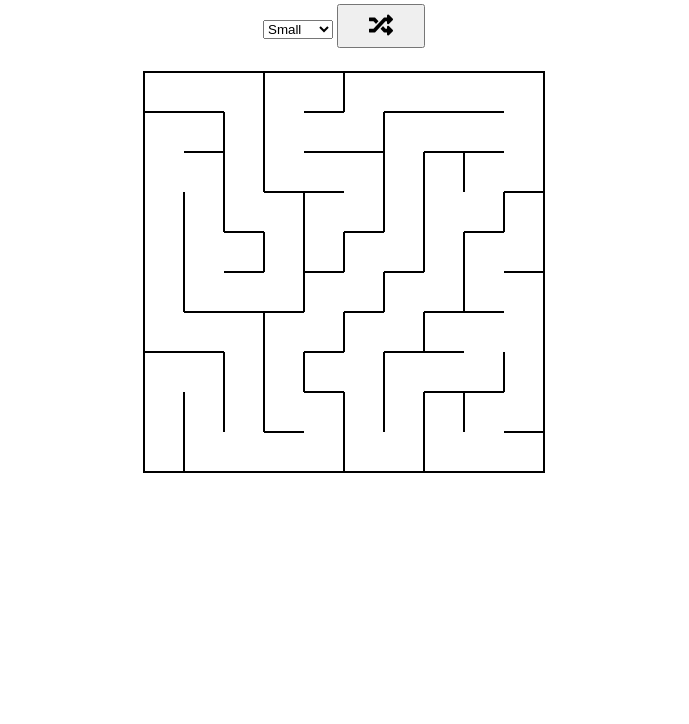
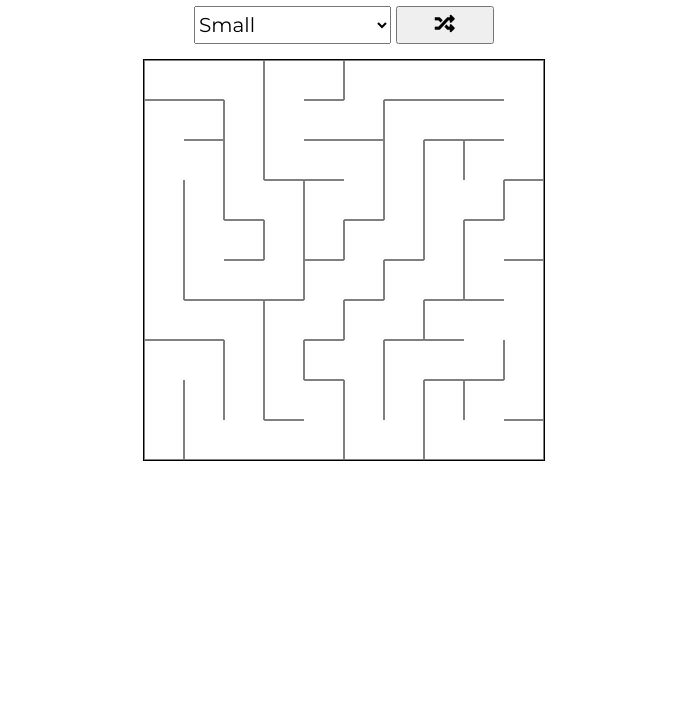
Before and after one commit to jayH4487/maze-generator, a plain HTML site: page index.html in a window 1280 px wide. Shown: the part 76-800 px from the top of the page, without its empty margins (296-985 px from the left). Drawn offline with Linux system fonts and the light colour scheme.

Commit message:
style controls

```diff
--- a/index.html
+++ b/index.html
@@ -5,13 +5,14 @@
     <meta name="viewport" content="width=device-width, initial-scale=1.0">
     <title>Document</title>
     <link rel="stylesheet" href="styles.css"/>
+    <link href="https://fonts.googleapis.com/css2?family=Montserrat:wght@400;700&display=swap" rel="stylesheet">
     <link href="https://cdnjs.cloudflare.com/ajax/libs/font-awesome/5.9.0/css/all.css" rel="stylesheet">
 </head>
 <body>
 
     <h1 id="dfs">Randomized Depth First Search Maze</h1>
-    <div class="control">
-        <select class="cell-size">
+    <div class="controls">
+        <select class="select-cell-size">
             <option value="small">Small</option>
             <option value="medium">Medium</option>
             <option value="large">Large</option>
--- a/index.js
+++ b/index.js
@@ -1,7 +1,7 @@
 const getElement = (selector) => document.querySelector(selector)
 
 const $container = getElement(".container")
-const $cellSize = getElement(".cell-size")
+const $cellSize = getElement(".select-cell-size")
 const $randomizeMaze = getElement(".btn")
 
 const range = (start, end) => Array.from({length: end - start}, (_, i) => start + i)
--- a/styles.css
+++ b/styles.css
@@ -2,15 +2,29 @@
     box-sizing: border-box;
 }
 body {
+    font-family: 'Montserrat', sans-serif;
     margin: 0;
     display: grid;
     justify-items: center;
 }
 
+.controls {
+    width: 300px;
+    display: grid;
+    grid-template-columns: 2fr 1fr;
+    gap: 5px;
+    margin-bottom: 1em;
+}
+
+.select-cell-size {
+    font-family: inherit;
+    font-size: 1.25rem;
+    padding: 0.25em 0;
+}
+
 .btn {
     cursor: pointer;
-    font-size: 1.5rem;
-    margin-bottom: 1em;
+    font-size: 1.25rem;
     padding: 0.25em 1.25em;
 }
 
@@ -26,7 +40,7 @@ body {
 
 .cell {
     position: relative;
-    border: 1px solid black;
+    border: 1px solid grey;
 }
 
 .left {
```
